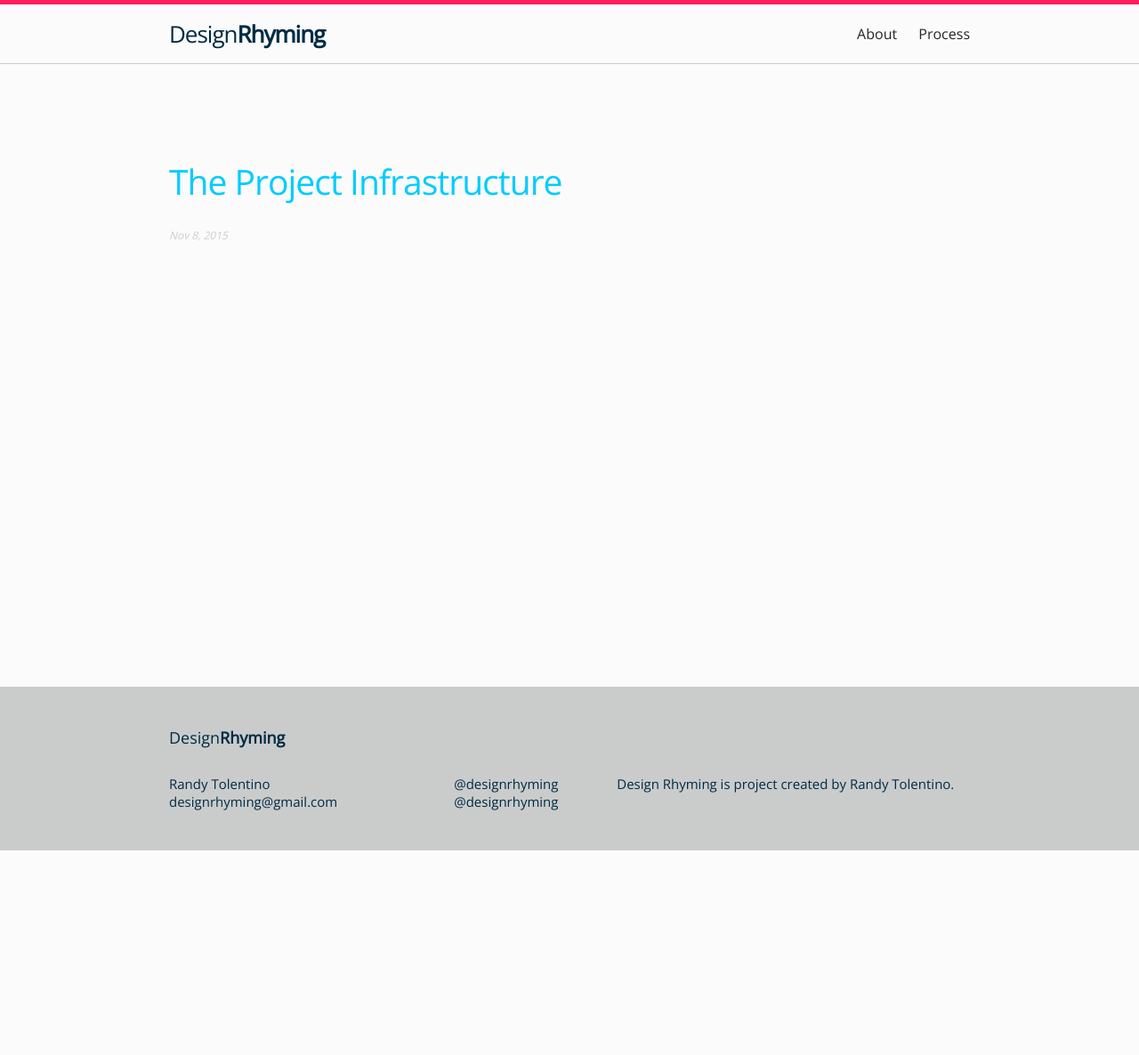
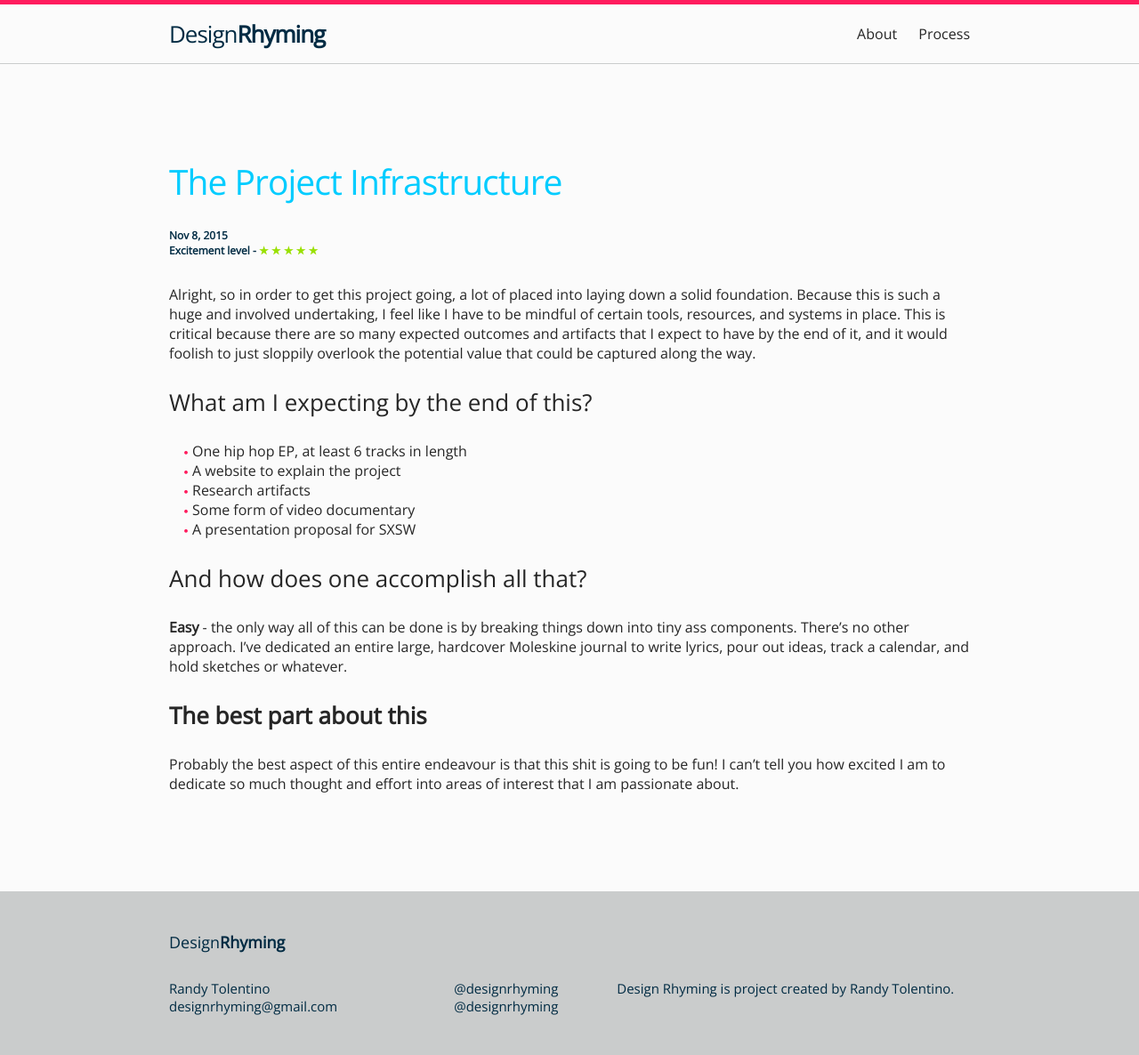
Before and after one commit to designrhyming/designrhyming, a Jekyll site: the page built from _posts/2015-11-08-infrastructure.markdown, in a window 1280 px wide. Shown: the whole page at 89% size. Built offline with Jekyll 4.4.1, drawn with Linux system fonts in a browser that asks for light colours; before the commit the page ends 956 px from its top, so only the background shows below that.

Commit message:
updated infrastructure post - added excitement level

```diff
--- a/_layouts/post.html
+++ b/_layouts/post.html
@@ -5,7 +5,7 @@ layout: default
 
   <header class="post-header">
     <h1 class="post-title" itemprop="name headline">{{ page.title }}</h1>
-    <p class="post-meta"><time datetime="{{ page.date | date_to_xmlschema }}" itemprop="datePublished">{{ page.date | date: "%b %-d, %Y" }}</time>{% if page.author %} • <span itemprop="author" itemscope itemtype="http://schema.org/Person"><span itemprop="name">{{ page.author }}</span></span>{% endif %}</p>
+    <p class="post-meta"><time datetime="{{ page.date | date_to_xmlschema }}" itemprop="datePublished">{{ page.date | date: "%b %-d, %Y" }}</time><span class="post-excitement"><span class="post-excitement-text">Excitement level - </span>{{ page.excitement }}</span>{% if page.author %} • <span itemprop="author" itemscope itemtype="http://schema.org/Person"><span itemprop="name">{{ page.author }}</span></span>{% endif %}</p>
   </header>
 
   <div class="post-content" itemprop="articleBody">
--- a/_posts/2015-11-06-at-least-a-years-worth-of-work.markdown
+++ b/_posts/2015-11-06-at-least-a-years-worth-of-work.markdown
@@ -2,6 +2,7 @@
 layout: post
 title:  "At Least a Year's Worth of Work"
 date:   2015-11-06 04:07:15 -0600
+excitement: ★ ★ ★ ★ ★
 ---
 Today is the beginning of a large body of work that I'm setting out to accomplish over the next year, maybe longer. Actually, I'm certain it'll take at least a year and a half.
 
--- a/_posts/2015-11-08-infrastructure.markdown
+++ b/_posts/2015-11-08-infrastructure.markdown
@@ -2,4 +2,23 @@
 layout: post
 title:  "The Project Infrastructure"
 date:   2015-11-08 04:07:15 -0600
+excitement: ★ ★ ★ ★ ★
 ---
+
+Alright, so in order to get this project going, a lot of placed into laying down a solid foundation. Because this is such a huge and involved undertaking, I feel like I have to be mindful of certain tools, resources, and systems in place. This is critical because there are so many expected outcomes and artifacts that I expect to have by the end of it, and it would foolish to just sloppily overlook the potential value that could be captured along the way.
+
+### What am I expecting by the end of this?
+
+- One hip hop EP, at least 6 tracks in length
+- A website to explain the project
+- Research artifacts
+- Some form of video documentary
+- A presentation proposal for SXSW
+
+### And how does one accomplish all that?
+
+**Easy** - the only way all of this can be done is by breaking things down into tiny ass components. There's no other approach. I've dedicated an entire large, hardcover Moleskine journal to write lyrics, pour out ideas, track a calendar, and hold sketches or whatever.
+
+### **The best part about this**
+
+Probably the best aspect of this entire endeavour is that this shit is going to be fun! I can't tell you how excited I am to dedicate so much thought and effort into areas of interest that I am passionate about.
--- a/_sass/_layout.scss
+++ b/_sass/_layout.scss
@@ -203,8 +203,8 @@
 
 .post-meta {
     font-size: $small-font-size;
-    color: $grey;
-    font-style: italic;
+    color: $darkblue;
+    font-weight: bolder;
 }
 
 .post-link, .post-link:visited {
@@ -229,6 +229,17 @@
     @include media-query($on-laptop) {
         font-size: 36px;
     }
+}
+
+.post-excitement {
+    display: block;
+    color: $lime;
+    font-style: initial;
+}
+
+.post-excitement-text {
+    color: $darkblue;
+    font-style: initial;
 }
 
 .post-content {
```
Also changed, not shown: 4 other files.
